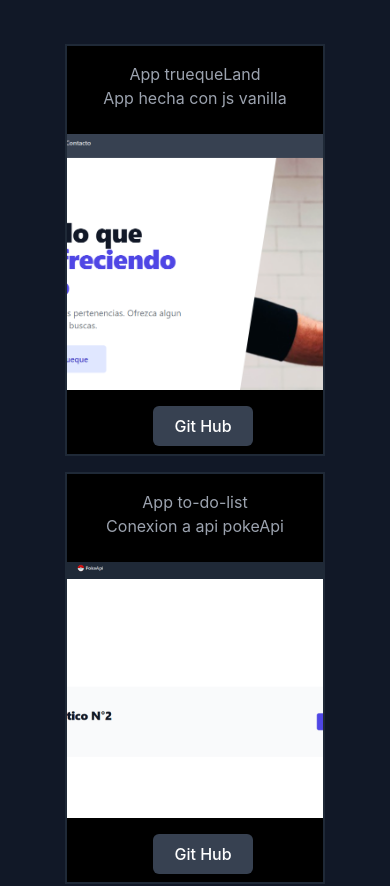
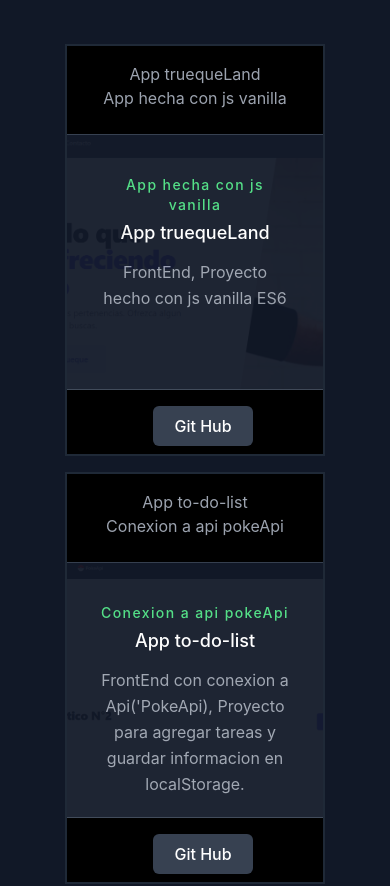
Before and after one commit to Indiolionel/Portfolio_Personal, a React (Create React App) app in the folder my-app/: page / in a window 390 px wide. Shown: the part 1160-2046 px from the top of the page. Built offline with nearby package versions, Linux system fonts and the light colour scheme.

Commit message:
mostrar informacion card proyect en responsive movil

```diff
--- a/my-app/src/components/Projects.css
+++ b/my-app/src/components/Projects.css
@@ -18,20 +18,47 @@
     }
 }
 
+@keyframes details-proyect-movil {
+    0% {
+        opacity: 0
+    }
 
+    25% {
+        opacity: 0.2;
+    }
+
+    50% {
+        opacity: 0.5;
+    }
+
+    75% {
+        opacity: 0.8;
+    }
+
+    100% {
+        opacity: 1;
+    }
+}
 
 @media (max-width:549px) {
     .slider-div-skill {
         position: absolute;
         transform-origin: center;
         transform-style: preserve-3d;
-        transform: rotateY(calc(var(--i)*22deg)) translateZ(200px) ;
+        transform: rotateY(calc(var(--i)*22deg)) translateZ(200px);
     }
-    .functions-animation{
+
+    .functions-animation {
         display: none;
         margin-top: 10px;
 
     }
+
+    .detail-proyect-movil {
+        animation: details-proyect-movil 6s linear alternate infinite;
+    }
+
+
 
     .container-skill {
         margin-bottom: 0;
@@ -58,7 +85,6 @@
     }
 
 
-
     .slider-div {
         position: absolute;
         transform-origin: center;
--- a/my-app/src/components/Projects.js
+++ b/my-app/src/components/Projects.js
@@ -30,7 +30,7 @@
       image: `${todoList}`,
       subtitle: "Conexion a api pokeApi",
       title: "App to-do-list",
-      description: "FrontEnd con conexion a Api('PokeApi), Poyecto para agregar tareas y guardar informacion llegada en localStorage."
+      description: "FrontEnd con conexion a Api('PokeApi), Proyecto para agregar tareas y guardar informacion en localStorage."
     }
     ,
     {
@@ -77,7 +77,7 @@
                       className="absolute inset-0 w-full h-full object-cover object-center"
                       src={project.image}
                     />
-                    <div className="px-8 py-10 relative z-10 w-full border-y border-gray-700 bg-gray-900 opacity-0 hover:opacity-100">
+                    <div className="px-8 py-10 relative z-10 w-full border-y border-gray-700 bg-gray-900 opacity-0 hover:opacity-100 detail-proyect-movil">
                       <h2 className="tracking-widest text-sm title-font font-medium text-green-400 mb-1">
                         {project.subtitle}
                       </h2>
```
